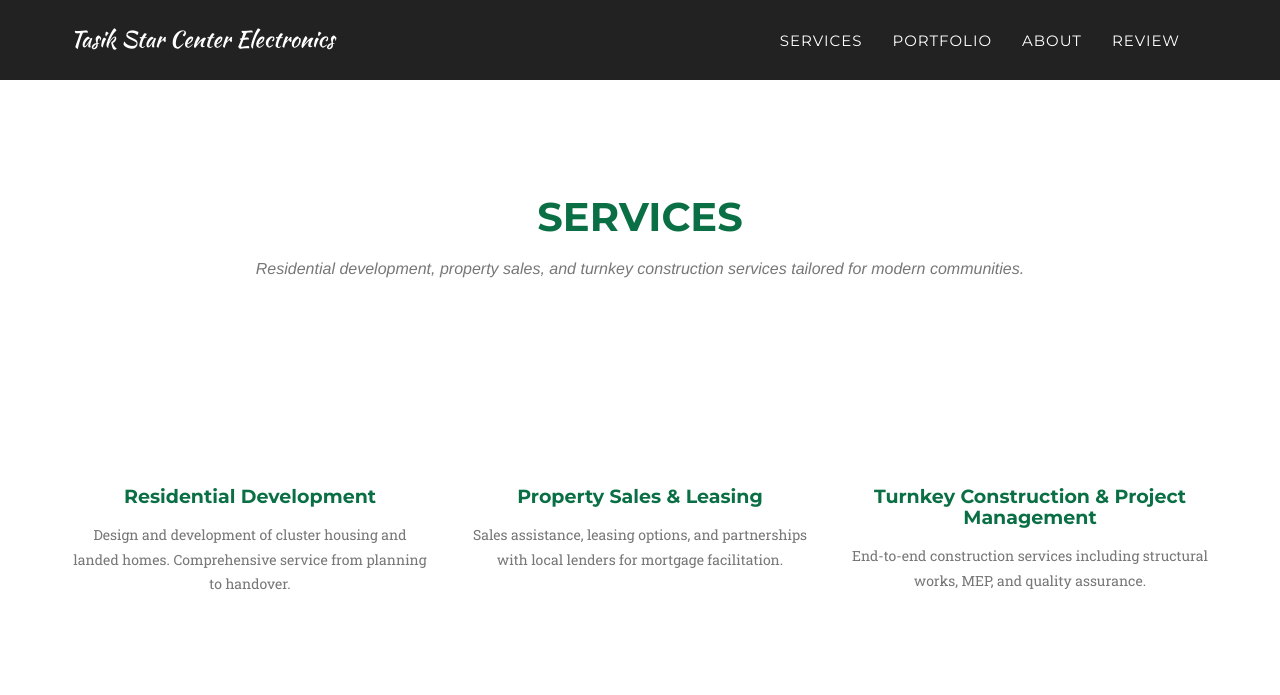
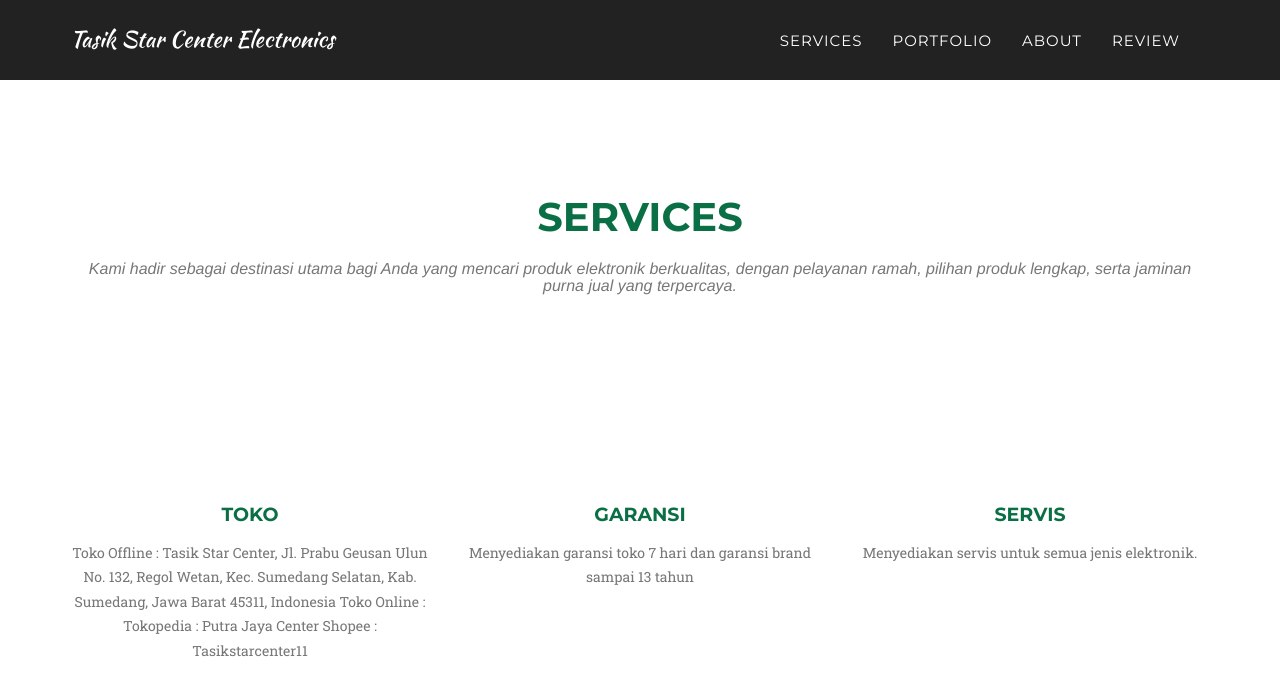
Before and after one commit to aptanadev/tasikstarcenter, a Jekyll site: the page built from index.html, in a window 1280 px wide and 900 px high, scrolled down 903 px. Shown: the top 695 px of the window. Built offline with Jekyll 4.4.1, drawn with Linux system fonts in a browser that asks for light colours; some web fonts are replaced.

Commit message:
update service

```diff
--- a/_includes/services.html
+++ b/_includes/services.html
@@ -4,7 +4,7 @@
             <div class="row">
                 <div class="col-lg-12 text-center">
                     <h2 class="section-heading">Services</h2>
-                    <h3 class="section-subheading text-muted">Residential development, property sales, and turnkey construction services tailored for modern communities. </h3>
+                    <h3 class="section-subheading text-muted">Kami hadir sebagai destinasi utama bagi Anda yang mencari produk elektronik berkualitas, dengan pelayanan ramah, pilihan produk lengkap, serta jaminan purna jual yang terpercaya. </h3>
                 </div>
             </div>
             <div class="row text-center">
@@ -13,24 +13,34 @@
                         <i class="fa fa-circle fa-stack-2x text-primary"></i>
                         <i class="fa fa-shopping-cart fa-stack-1x fa-inverse"></i>
                     </span>
-                    <h4 class="service-heading">Residential Development</h4>
-                    <p class="text-muted">Design and development of cluster housing and landed homes. Comprehensive service from planning to handover.</p>
+                    <h4 class="service-heading">TOKO</h4>
+                    <p class="text-muted">Toko Offline :
+
+                        Tasik Star Center, Jl. Prabu Geusan Ulun No. 132, Regol Wetan, Kec. Sumedang Selatan, Kab. Sumedang, Jawa Barat 45311, Indonesia
+
+
+
+                        Toko Online :
+
+                        Tokopedia : Putra Jaya Center
+
+                        Shopee : Tasikstarcenter11</p>
                 </div>
                 <div class="col-md-4">
                     <span class="fa-stack fa-4x">
                         <i class="fa fa-circle fa-stack-2x text-primary"></i>
                         <i class="fa fa-laptop fa-stack-1x fa-inverse"></i>
                     </span>
-                    <h4 class="service-heading">Property Sales & Leasing</h4>
-                    <p class="text-muted">Sales assistance, leasing options, and partnerships with local lenders for mortgage facilitation.</p>
+                    <h4 class="service-heading">GARANSI</h4>
+                    <p class="text-muted">Menyediakan garansi toko 7 hari dan garansi brand sampai 13 tahun </p>
                 </div>
                 <div class="col-md-4">
                     <span class="fa-stack fa-4x">
                         <i class="fa fa-circle fa-stack-2x text-primary"></i>
                         <i class="fa fa-lock fa-stack-1x fa-inverse"></i>
                     </span>
-                    <h4 class="service-heading">Turnkey Construction & Project Management </h4>
-                    <p class="text-muted">End-to-end construction services including structural works, MEP, and quality assurance.</p>
+                    <h4 class="service-heading">SERVIS </h4>
+                    <p class="text-muted">Menyediakan servis untuk semua jenis elektronik.</p>
                 </div>
             </div>
         </div>
```
